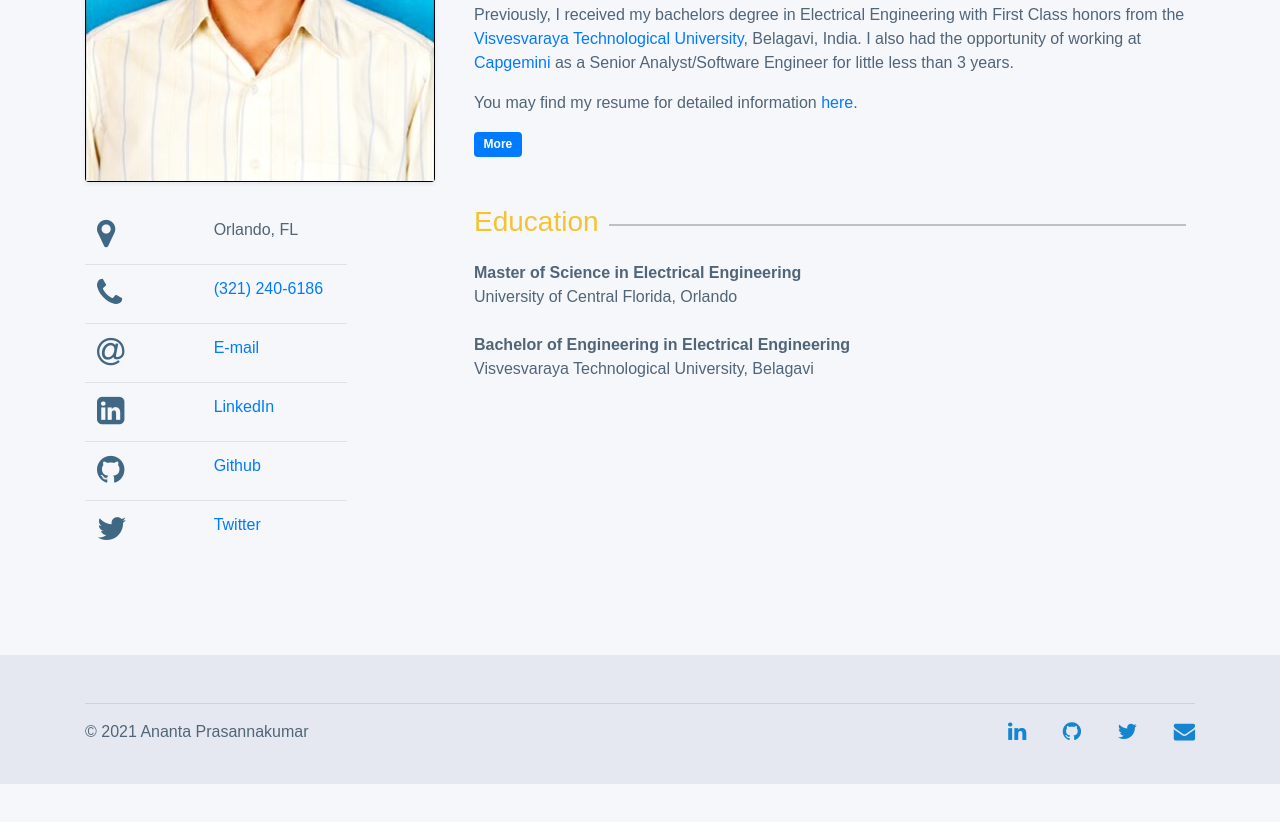
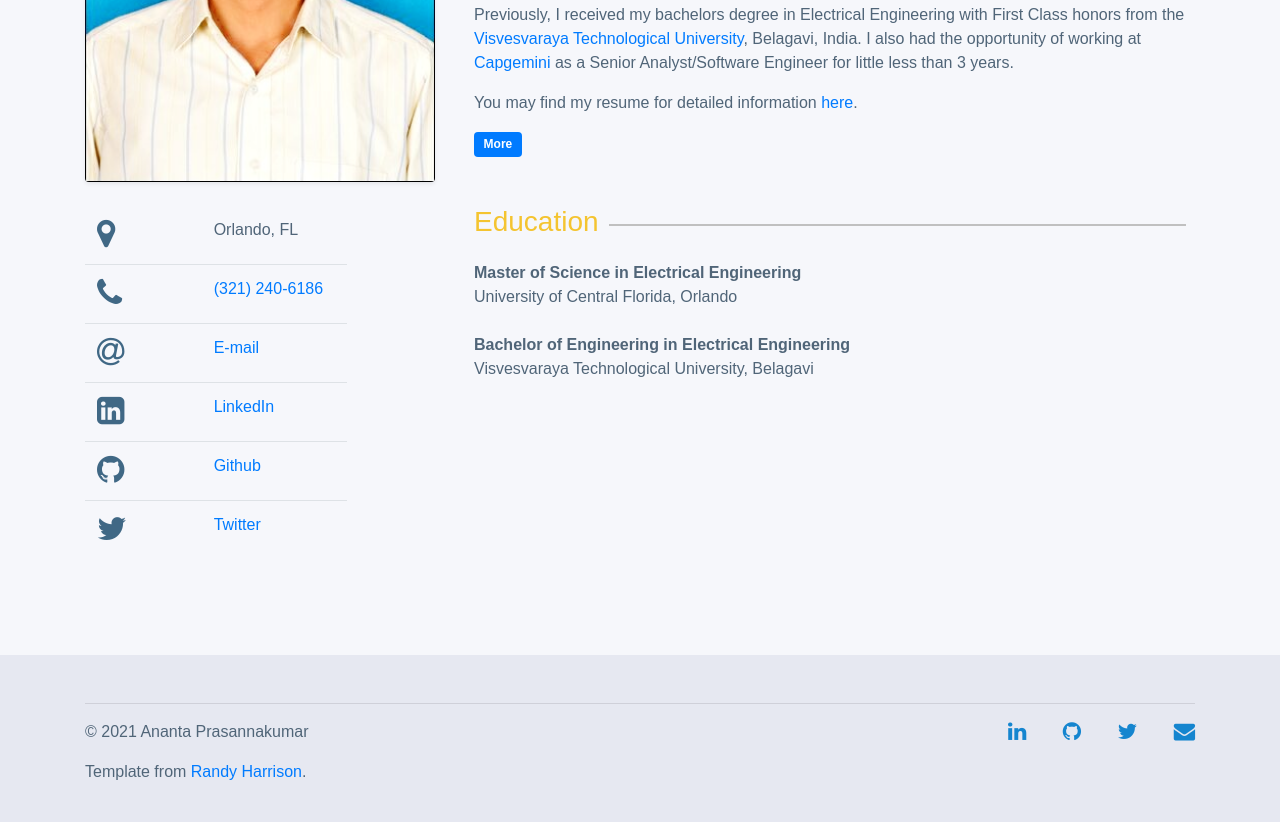
Before and after one commit to anantalp/anantalp.github.io, a plain HTML site: page index.html in a window 1280 px wide. Shown: the part 426-1248 px from the top of the page. Before the commit the page ends 1210 px from the top, so only its background shows below. Drawn offline with nearby package versions, Linux system fonts and the light colour scheme.

Commit message:
Update footer.html

```diff
--- a/footer.html
+++ b/footer.html
@@ -17,11 +17,11 @@
           <li><a href="mailto:anantalp@knights.ucf.edu" target="_blank"><i class="fa fa-envelope fa-lg"></i></a></li>
         </ul>
 
-<!--       </div>
-	  <div class="col-sm-12">
-		  <p>Template from <a href="https://elizabethmcd.github.io/" target="_blank">Elizabeth McDaniel</a> and <a href="https://randalseanharrison.com/" target="_blank">Randy Harrison</a>.</p>
+      </div>
+	  <div class="col-sm-12 pull-right">
+		  <p>Template from <a href="https://randalseanharrison.com/" target="_blank">Randy Harrison</a>.</p>
 
-      </div> -->
+      </div>
     </div>
   </div>
 </footer><!-- jQuery Javascript Library -->
```
